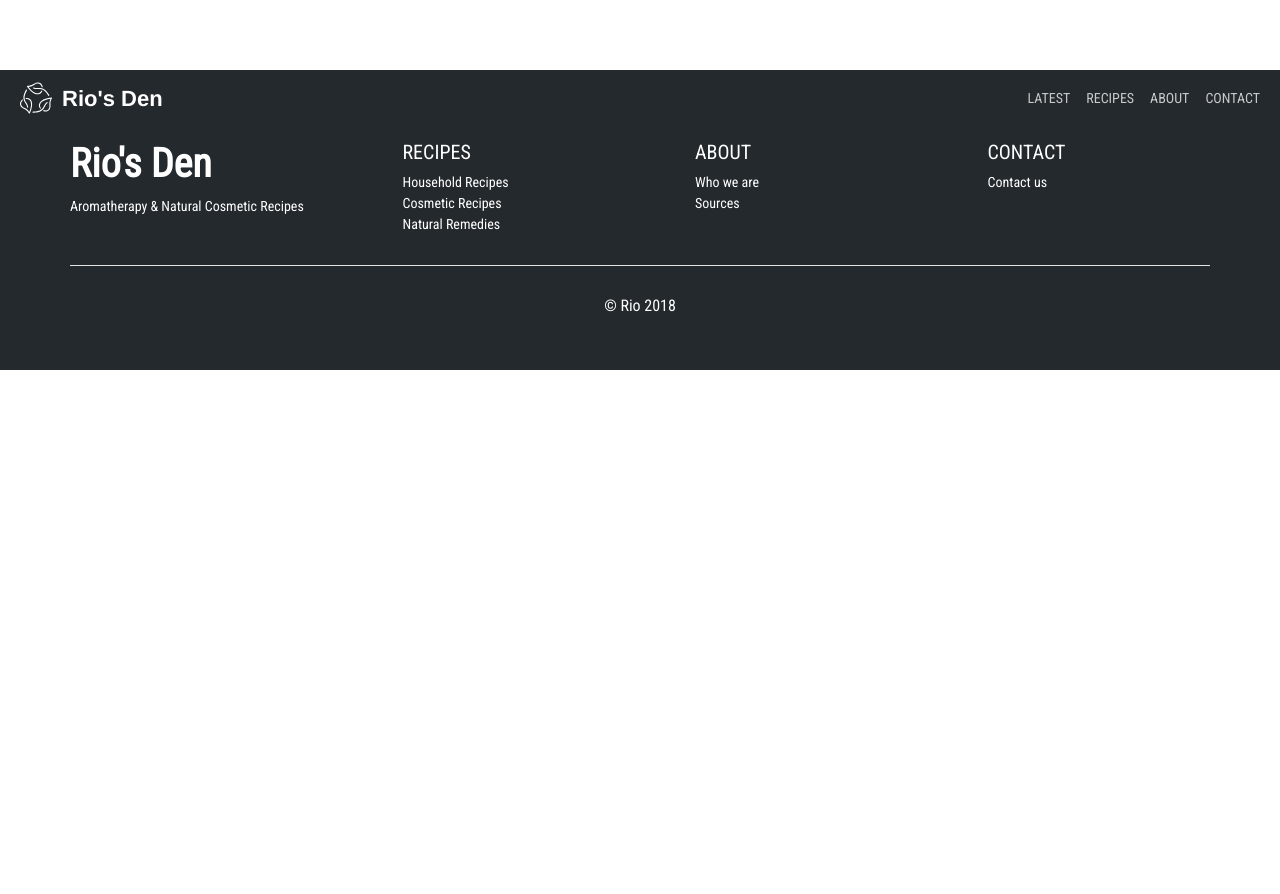
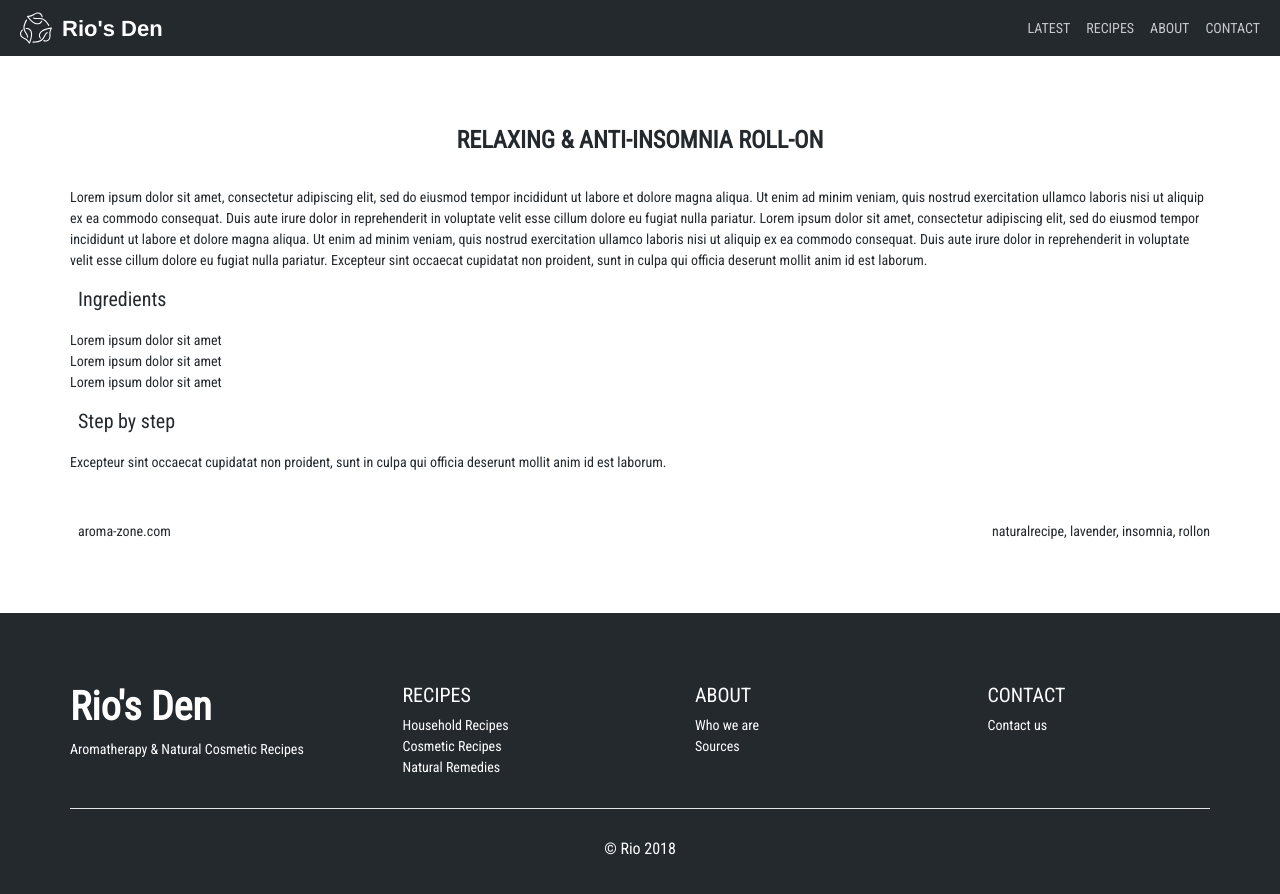
Before and after one commit to Beaufoyt/rio, a React app: page /recipe/1 in a window 1280 px wide. Shown: the top 894 px of the page. Before the commit the page ends 800 px from the top, so only its background shows below. Built offline with nearby package versions, Linux system fonts and the light colour scheme; the HTML template or start-up script is replaced by a standard one.

Commit message:
Adds single recipe page by recipe id

```diff
--- /dev/null
+++ b/src/components/RecipePage.jsx
@@ -0,0 +1,23 @@
+import React from 'react';
+import PropTypes from 'prop-types';
+
+import recipes from '../constants/recipes';
+
+import Recipe from './Recipe';
+
+/* eslint-disable react/forbid-prop-types */
+
+const RecipePage = (props) => {
+    console.log(props);
+    return (
+        <div className="recipe-page">
+            <Recipe recipe={recipes.find(recipe => recipe.id === props.match.params.id)} />
+        </div>
+    );
+};
+
+RecipePage.propTypes = {
+    match: PropTypes.object.isRequired,
+};
+
+export default RecipePage;
--- a/src/components/Recipes.jsx
+++ b/src/components/Recipes.jsx
@@ -1,5 +1,7 @@
 import React from 'react';
 import { Link } from 'react-router-dom';
+
+/* eslint-disable react/forbid-prop-types */
 
 const Recipes = () => {
     return (
@@ -97,7 +99,7 @@ const Recipes = () => {
                         </Link>
                     </li>
                     <li>
-                        <Link to="/" href="/">
+                        <Link to="/recipe/1" href="/">
                             Sleep easy and relaxing roll-on (Litsea).
                         </Link>
                     </li>
--- a/src/components/Routes.jsx
+++ b/src/components/Routes.jsx
@@ -4,11 +4,13 @@ import { Route } from 'react-router-dom';
 import App from './App';
 import Recipes from './Recipes';
 import Home from './Home';
+import RecipePage from './RecipePage';
 
 const Routes = () => (
     <App>
         <Route exact path="/" component={Home} />
         <Route path="/recipes" component={Recipes} />
+        <Route path="/recipe/:id" component={RecipePage} />
     </App>
 );
 
--- a/src/constants/recipes.js
+++ b/src/constants/recipes.js
@@ -1,5 +1,6 @@
 const recipes = [
     {
+        id: '1',
         title: 'Relaxing & Anti-Insomnia Roll-On',
         description: `Lorem ipsum dolor sit amet,
             consectetur adipiscing elit, sed do eiusmod tempor incididunt ut labore et dolore magna aliqua.
--- a/src/styles/_recipes.scss
+++ b/src/styles/_recipes.scss
@@ -81,6 +81,7 @@
         text-transform: uppercase;
         padding: 88px 0 32px 0;
         font-weight: 600;
+        margin-bottom: 0;
     }
 
     hr {
@@ -105,3 +106,7 @@
         }
     }
 }
+
+.recipe-page {
+    padding-top: 56px;
+}
```
Also changed, not shown: 1 other file (tests, documents, lock files or other folders).
